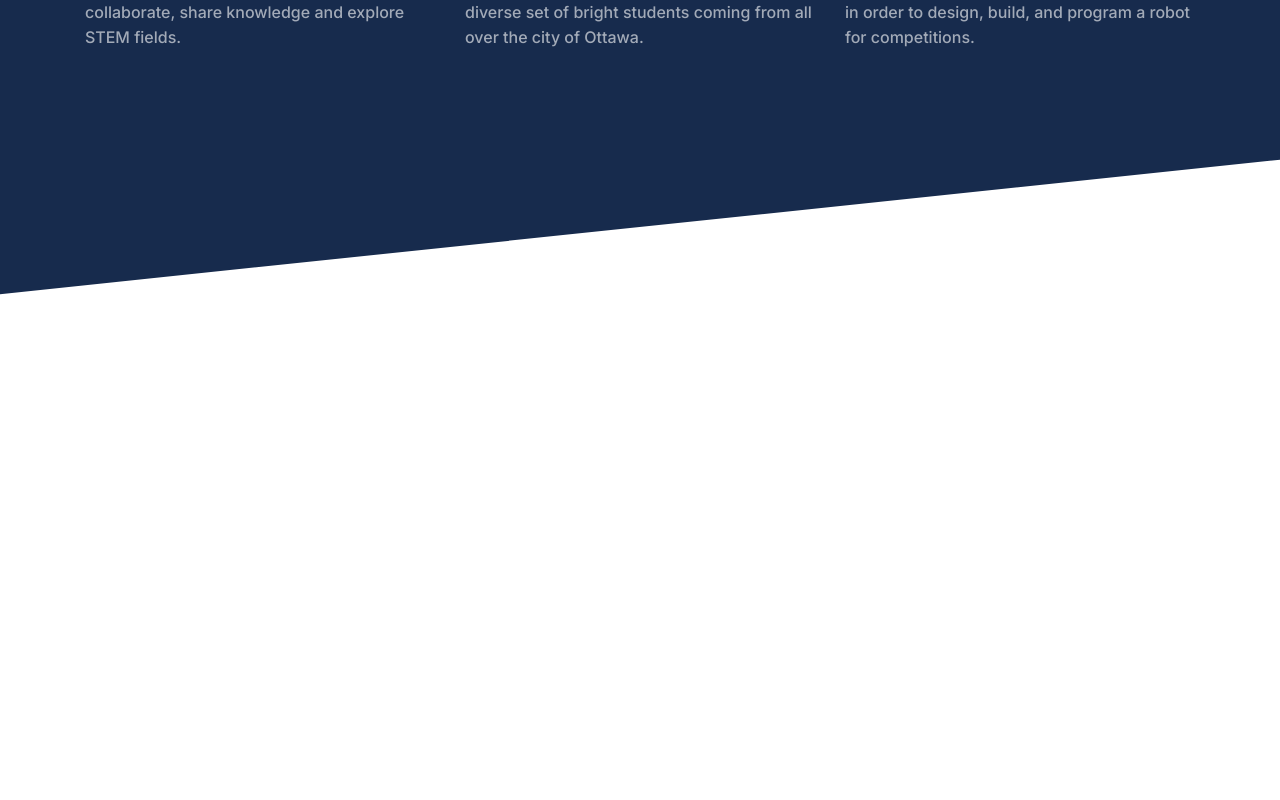
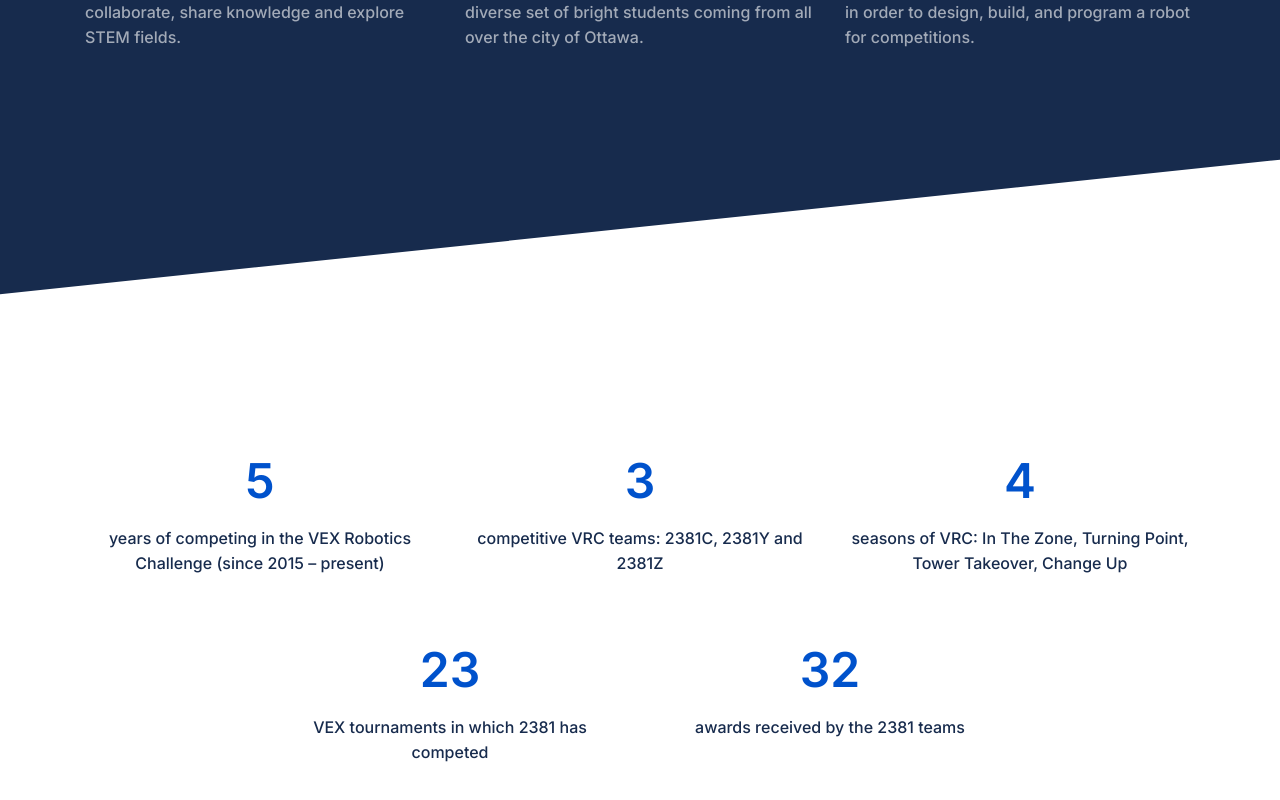
Before and after one commit to malavhmehta/2381_website, a Next.js app: page / in a window 1280 px wide. Shown: the part 1977-2777 px from the top of the page. Before the commit the page ends 2429 px from the top, so only its background shows below. Built offline with nearby package versions, Linux system fonts and the light colour scheme.

Commit message:
added stats to homepage

```diff
--- /dev/null
+++ b/components/stats.tsx
@@ -0,0 +1,40 @@
+import { media, theme } from "../styles";
+
+import Fade from "react-reveal/Fade";
+import React from "react";
+import styled from "styled-components";
+
+const { colors, fontSizes } = theme;
+
+export type StatProps = {
+  value: number;
+  label: string;
+};
+
+const Stat = ({ value, label }: StatProps) => (
+  <div className="col-12 col-sm-6 col-md-4 mb-5">
+    <Fade bottom>
+      <Value>{value}</Value>
+      <Label>{label}</Label>
+    </Fade>
+  </div>
+);
+
+export default Stat;
+
+const Value = styled.h2`
+  color: ${colors.primary};
+  font-size: ${fontSizes.xl5};
+  ${media.md`font-size: ${fontSizes.xl6};`};
+  font-weight: 600;
+  margin-bottom: 1rem;
+  text-align: center;
+`;
+
+const Label = styled.p`
+  color: ${colors.secondary};
+  font-size: ${fontSizes.smd};
+  ${media.md`font-size: ${fontSizes.md};`};
+  font-weight: 500;
+  text-align: center;
+`;
--- a/pages/index.tsx
+++ b/pages/index.tsx
@@ -1,4 +1,5 @@
 import { MapPin, Tool, User } from "react-feather";
+import Stat, { StatProps } from "../components/stats";
 
 import Container from "../components/container";
 import Details from "../components/details";
@@ -44,6 +45,31 @@
   ],
 };
 
+const stats = [
+  {
+    value: 5,
+    label:
+      "years of competing in the VEX Robotics Challenge (since 2015 – present)",
+  },
+  {
+    value: 3,
+    label: "competitive VRC teams: 2381C, 2381Y and 2381Z",
+  },
+  {
+    value: 4,
+    label:
+      "seasons of VRC: In The Zone, Turning Point, Tower Takeover, Change Up",
+  },
+  {
+    value: 23,
+    label: "VEX tournaments in which 2381 has competed",
+  },
+  {
+    value: 32,
+    label: "awards received by the 2381 teams",
+  },
+];
+
 export default function Home() {
   return (
     <>
@@ -59,6 +85,13 @@
       </Container>
 
       <Details {...about} />
+      <div className="container">
+        <div className="row d-flex justify-content-center">
+          {stats.map((stat: StatProps) => (
+            <Stat {...stat} />
+          ))}
+        </div>
+      </div>
     </>
   );
 }
```
